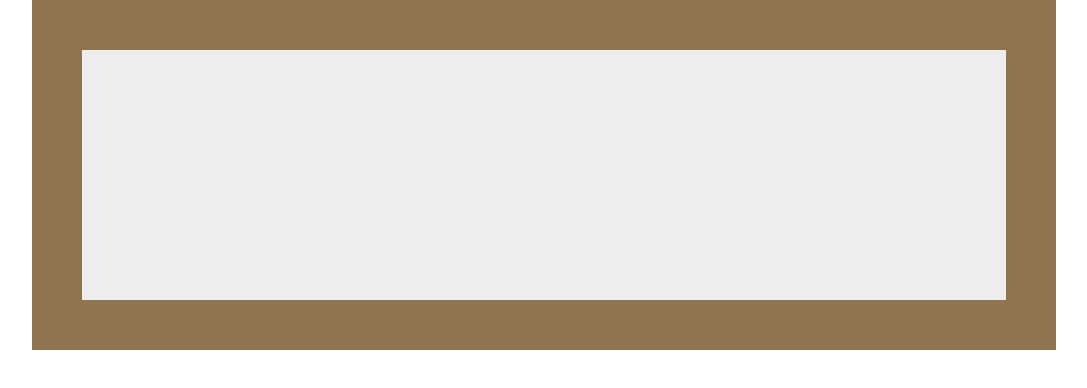
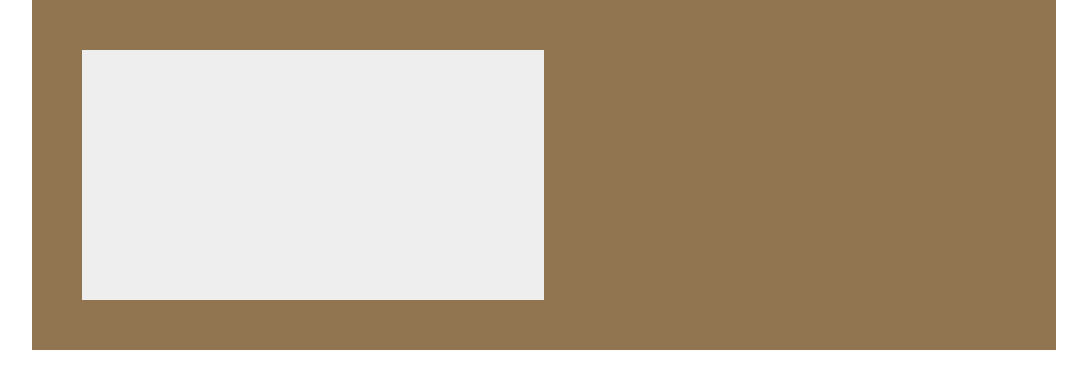
Before and after one commit to Akasi-M-P/responsive-layouts, a plain HTML site: page index.html in a window 1280 px wide. Shown: the whole page, without its empty margins (96-1183 px from the left). Drawn offline with Linux system fonts and the light colour scheme.

Commit message:
percentages on the child

```diff
--- a/styles.css
+++ b/styles.css
@@ -11,9 +11,11 @@ body {
     background-color: rgb(145, 116, 80);
     padding: 50px;
     margin: 0 auto;
+    overflow: hidden;
 }
 
 .child {
     background-color: rgb(238, 238, 238);
     height: 250px;
+    width: 50%;
 }
```
